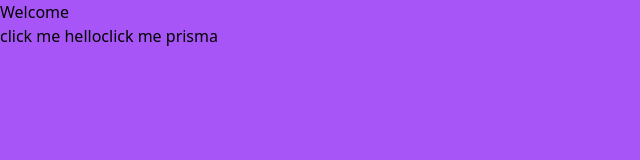
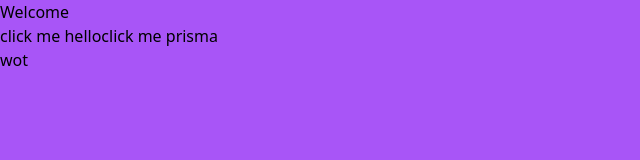
Before and after one commit to kyleknet/nsradio-fe, a Next.js app: page / in a window 1280 px wide. Shown: the top 160 px of the page, without its empty margins (0-640 px from the left). Built offline with nearby package versions, Linux system fonts and the light colour scheme.

Commit message:
fix stuff

```diff
--- a/src/app/page.tsx
+++ b/src/app/page.tsx
@@ -6,6 +6,7 @@ export default function HomePage() {
       <h1>Welcome</h1>
       <Button where="hello" />
       <Button where="prisma" />
+      <p>wot</p>
     </main>
   );
 }
```
